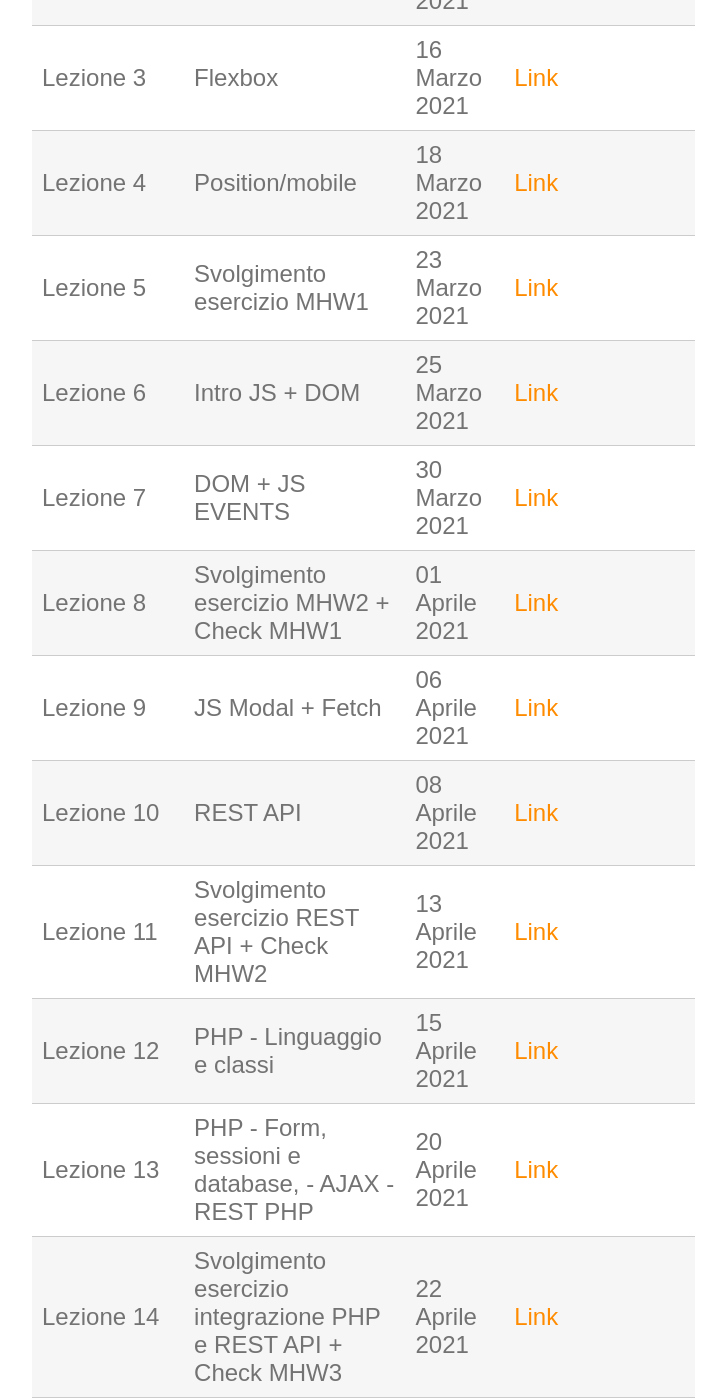
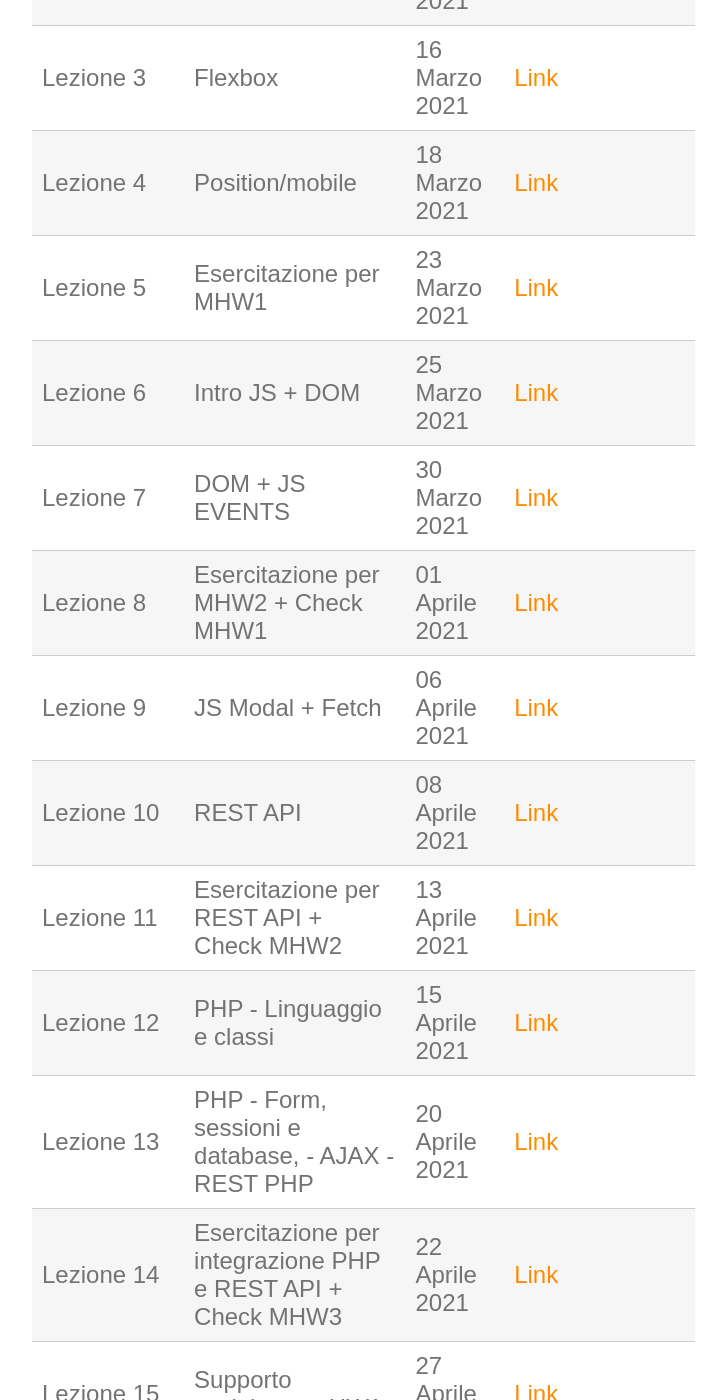
Before and after one commit to perceivelab/database-course, a Jekyll site: the page built from lezioni.md, in a window 1280 px wide and 1400 px high, scrolled down 649 px. Shown: the whole window, without its empty margins (160-886 px from the left). Built offline with Jekyll 4.4.1, drawn with Linux system fonts in a browser that asks for light colours; our own code applies the rules of GitHub Pages for plain Markdown files.

Commit message:
Update lezioni.md

```diff
--- a/lezioni.md
+++ b/lezioni.md
@@ -9,16 +9,16 @@ Questa pagina contiene le slide, note e gli esempi di codice delle lezioni del c
 | Lezione 2  | CSS                                                             | 11 Marzo 2021   | [Link](https://drive.google.com/file/d/180nPa4GNTvo0qR_iqiU1TSwAbB_8D1sM/view?usp=sharing)    |             |
 | Lezione 3  | Flexbox                                                         | 16 Marzo 2021   | [Link](https://drive.google.com/file/d/1AppEjI0lua0GmvrVDSZKFmfa7-XPdvAN/view?usp=sharing)                     |             |
 | Lezione 4  | Position/mobile                                                 | 18 Marzo 2021   | [Link](https://drive.google.com/file/d/1TWBpWSPqdgB9OeKdvcK83iBRtIVC0wsz/view?usp=sharing)                     |             |
-| Lezione 5  | Svolgimento esercizio MHW1                                      | 23 Marzo 2021   | [Link][404]                     |             |
+| Lezione 5  | Esercitazione per MHW1                                      | 23 Marzo 2021   | [Link][404]                     |             |
 | Lezione 6  | Intro JS + DOM                                                  | 25 Marzo 2021   | [Link][404]                     |             |
 | Lezione 7  | DOM +  JS EVENTS                                                | 30 Marzo 2021   | [Link][404]                     |             |
-| Lezione 8  | Svolgimento esercizio MHW2 + Check MHW1                         | 01 Aprile 2021  | [Link][404]                     |             |
+| Lezione 8  | Esercitazione per MHW2 + Check MHW1                         | 01 Aprile 2021  | [Link][404]                     |             |
 | Lezione 9  | JS Modal +  Fetch                                               | 06 Aprile 2021  | [Link][404]                     |             |
 | Lezione 10 | REST API                                                        | 08 Aprile 2021  | [Link][404]                     |             |
-| Lezione 11 | Svolgimento esercizio REST API + Check MHW2                     | 13 Aprile 2021  | [Link][404]                     |             |
+| Lezione 11 | Esercitazione per REST API + Check MHW2                     | 13 Aprile 2021  | [Link][404]                     |             |
 | Lezione 12 | PHP - Linguaggio e classi                                       | 15 Aprile 2021  | [Link][404]                     |             |
 | Lezione 13 | PHP - Form, sessioni e database, - AJAX - REST PHP              | 20 Aprile 2021  | [Link][404]                     |             |
-| Lezione 14 | Svolgimento esercizio integrazione PHP e REST API  + Check MHW3 | 22 Aprile 2021  | [Link][404]                     |             |
+| Lezione 14 | Esercitazione per integrazione PHP e REST API  + Check MHW3 | 22 Aprile 2021  | [Link][404]                     |             |
 | Lezione 15 | Supporto svolgimento HW1                                        | 27 Aprile 2021  | [Link][404]                     |             |
 | Lezione 16 | MVC/ORM/Laravel                                                 | 29 Aprile 2021  | [Link][404]                     |             |
 | Lezione 17 | Laravel avanzato                                                | 04 Maggio 2021  | [Link][404]                     |             |
```
